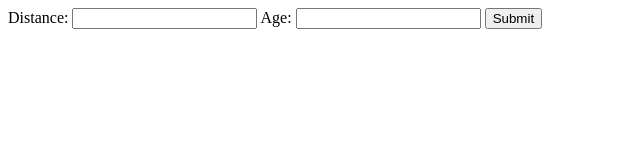
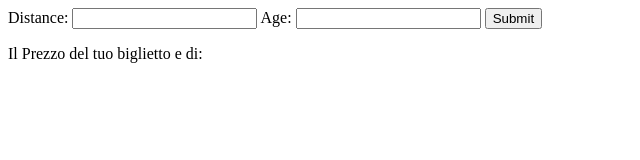
Before and after one commit to ruggerifrancesco/js-biglietto-treno-form, a plain HTML site: page index.html in a window 1280 px wide. Shown: the whole page, without its empty margins (0-640 px from the left). Drawn offline with Linux system fonts and the light colour scheme.

Commit message:
Added a block elelment for the value output

```diff
--- a/index.html
+++ b/index.html
@@ -19,6 +19,10 @@
 
     <button id="inputs-submit">Submit</button>
 
+    <p id="calc-ticket-output">
+        Il Prezzo del tuo biglietto e di:
+    </p>
+
 
     <!-- Link for JS Script -->
     <script src="assets/js/script.js"></script>
```
